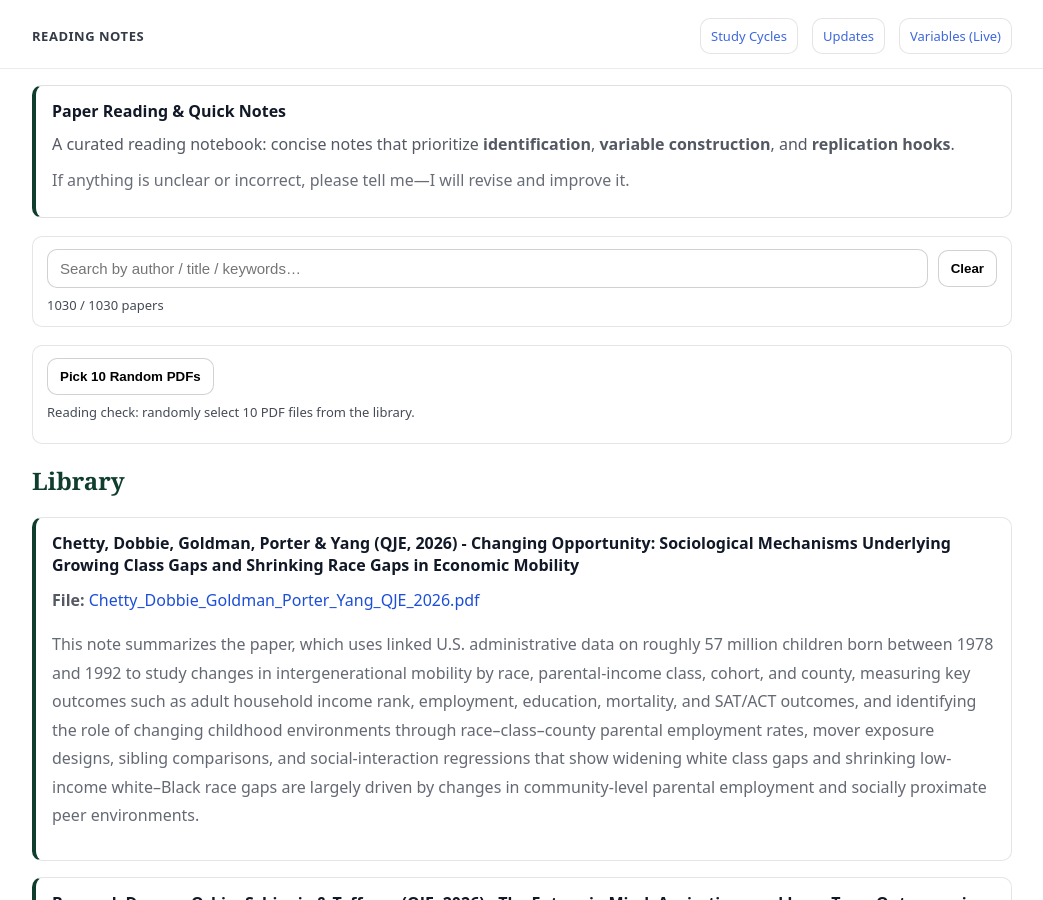
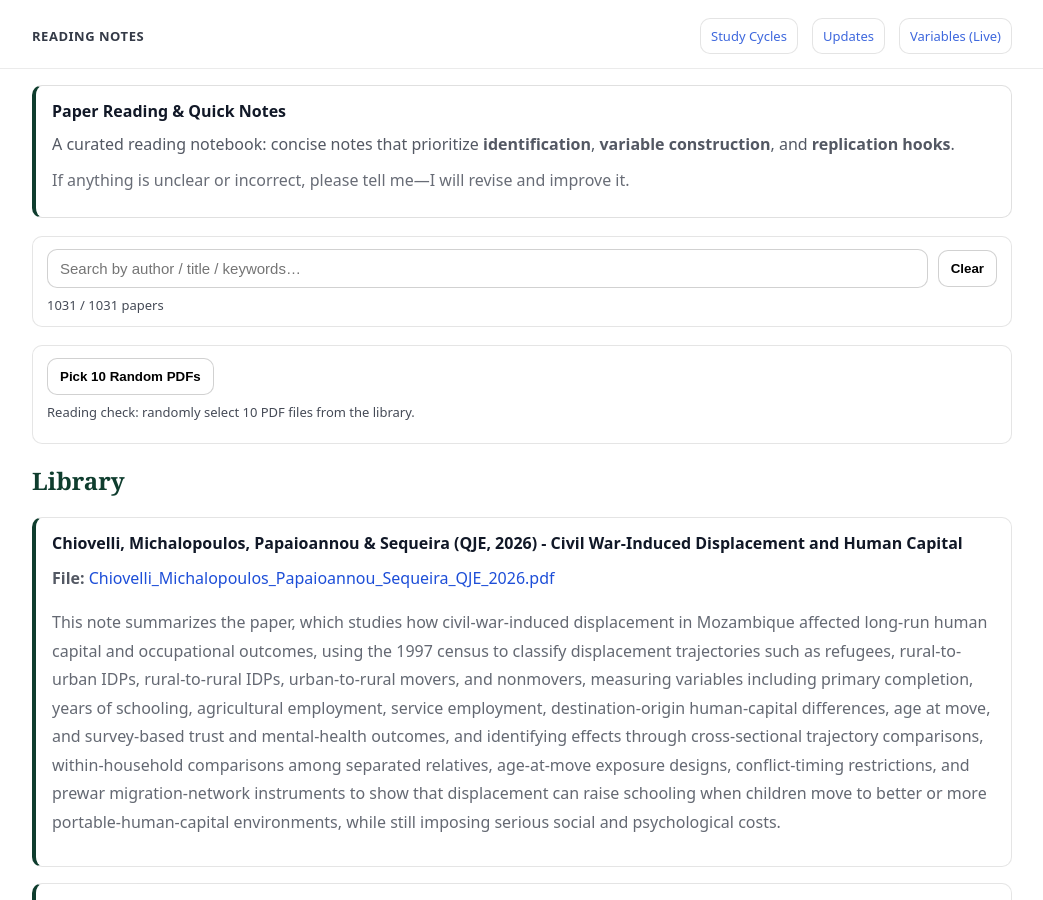
Before and after one commit to yaxinzn/study-archive, a Jekyll site: the page built from reading/index.md, in a window 1280 px wide and 900 px high. Shown: the whole window, without its empty margins (118-1161 px from the left). Built offline with Jekyll 4.4.1, drawn with Linux system fonts in a browser that asks for light colours.

Commit message:
Reading: add/update Chiovelli_Michalopoulos_Papaioannou_Sequeira_QJE_2026.pdf

```diff
--- a/_data/reading.yml
+++ b/_data/reading.yml
@@ -1,3 +1,7 @@
+- title: "Chiovelli, Michalopoulos, Papaioannou & Sequeira (QJE, 2026) - Civil War-Induced Displacement and Human Capital"
+  file: "Chiovelli_Michalopoulos_Papaioannou_Sequeira_QJE_2026.pdf"
+  desc: "This note summarizes the paper, which studies how civil-war-induced displacement in Mozambique affected long-run human capital and occupational outcomes, using the 1997 census to classify displacement trajectories such as refugees, rural-to-urban IDPs, rural-to-rural IDPs, urban-to-rural movers, and nonmovers, measuring variables including primary completion, years of schooling, agricultural employment, service employment, destination-origin human-capital differences, age at move, and survey-based trust and mental-health outcomes, and identifying effects through cross-sectional trajectory comparisons, within-household comparisons among separated relatives, age-at-move exposure designs, conflict-timing restrictions, and prewar migration-network instruments to show that displacement can raise schooling when children move to better or more portable-human-capital environments, while still imposing serious social and psychological costs."
+
 - title: "Chetty, Dobbie, Goldman, Porter & Yang (QJE, 2026) - Changing Opportunity: Sociological Mechanisms Underlying Growing Class Gaps and Shrinking Race Gaps in Economic Mobility"
   file: "Chetty_Dobbie_Goldman_Porter_Yang_QJE_2026.pdf"
   desc: "This note summarizes the paper, which uses linked U.S. administrative data on roughly 57 million children born between 1978 and 1992 to study changes in intergenerational mobility by race, parental-income class, cohort, and county, measuring key outcomes such as adult household income rank, employment, education, mortality, and SAT/ACT outcomes, and identifying the role of changing childhood environments through race–class–county parental employment rates, mover exposure designs, sibling comparisons, and social-interaction regressions that show widening white class gaps and shrinking low-income white–Black race gaps are largely driven by changes in community-level parental employment and socially proximate peer environments."
```
Also changed, not shown: 1 other file.
